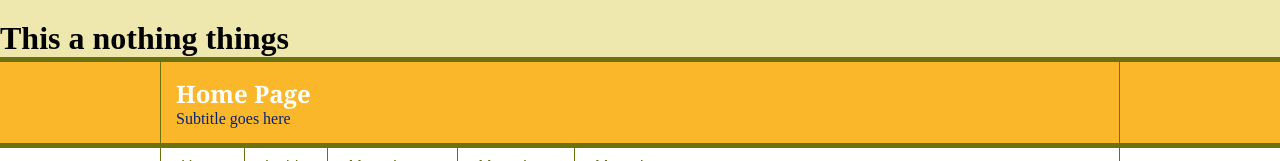
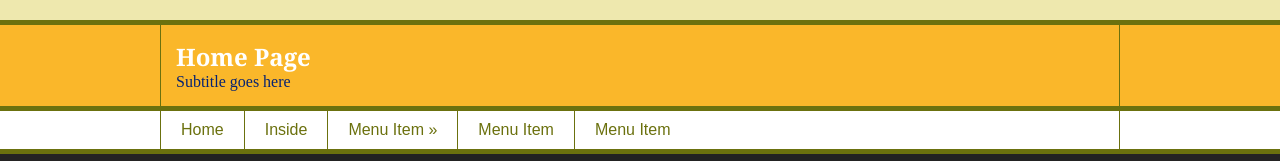
Before and after one commit to Web-Lancer/My-Second-Website, a plain HTML site: page Index.html in a window 1280 px wide. Shown: the top 161 px of the page. Drawn offline with Linux system fonts and the light colour scheme.

Commit message:
Update Index.html

```diff
--- a/Index.html
+++ b/Index.html
@@ -13,9 +13,6 @@
 </head>
 
 <body>
-
-    <h1>This a nothing things</h2>
-
 
     <div class="social">
         <ul>
```
